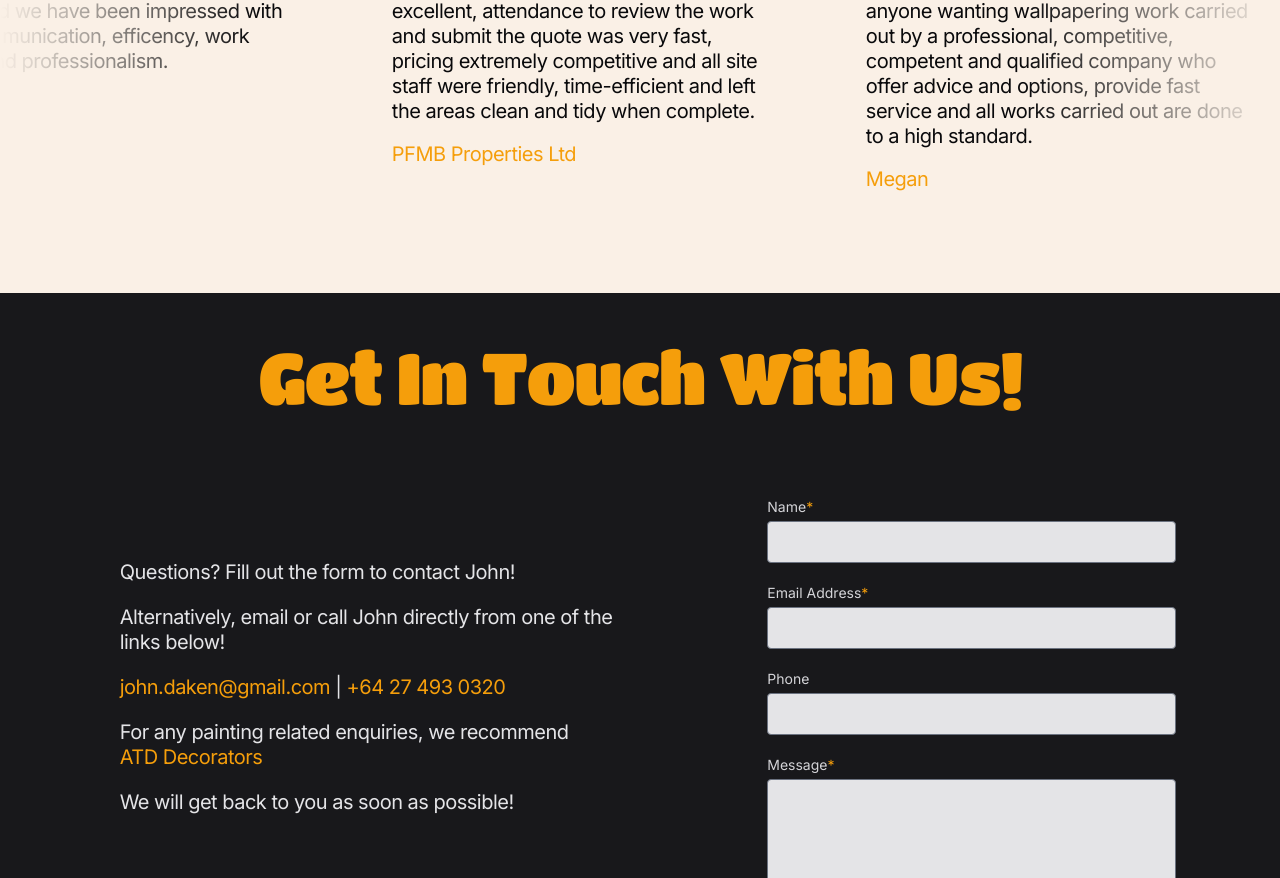
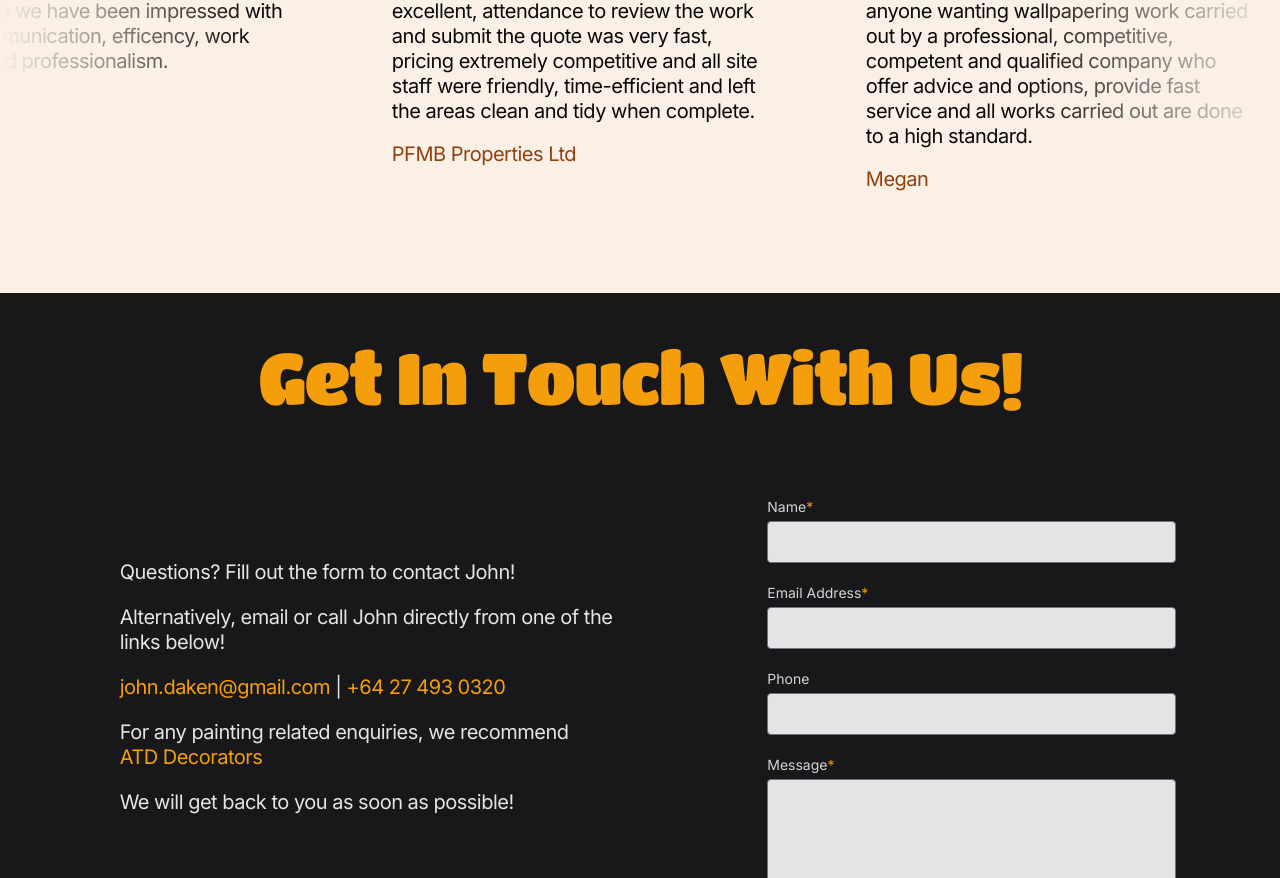
Before and after one commit to matthew-ranford/strictly-paper, a Next.js app: page / in a window 1280 px wide. Shown: the part 3246-4124 px from the top of the page. Built offline with nearby package versions, Linux system fonts and the light colour scheme.

Commit message:
Change colour of title in reviews section

```diff
--- a/components/ui/infinite-moving-cards.tsx
+++ b/components/ui/infinite-moving-cards.tsx
@@ -106,7 +106,7 @@ export const InfiniteMovingCards = ({
                   <span className="text-xl 2xl:text-2xl bigger-screens:text-3xl leading-tight tracking-tight text-zinc-950 font-balance">
                     {item.name}
                   </span>
-                  <span className="text-xl 2xl:text-2xl bigger-screens:text-3xl leading-none tracking-tight text-amber-500 font-balance pt-4">
+                  <span className="text-xl 2xl:text-2xl bigger-screens:text-3xl leading-none tracking-tight text-amber-800 font-balance pt-4">
                     {item.title}
                   </span>
                 </span>
```
